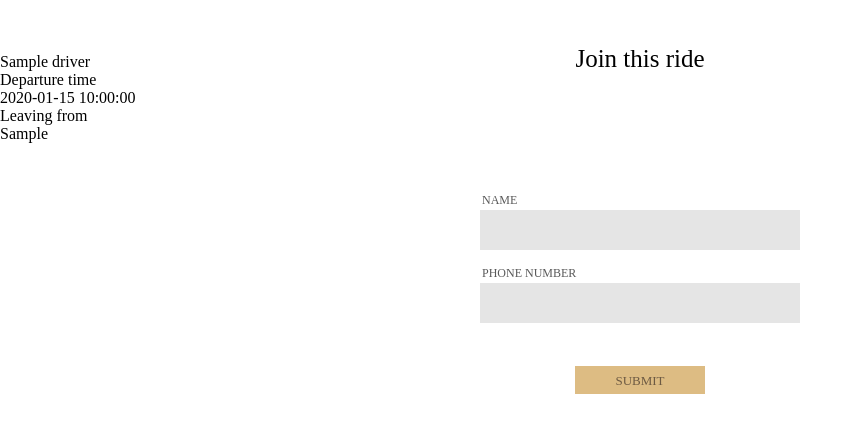
After one commit to nikrdc/motorpool, a Flask app: template templates/add_rider.html in a window 1280 px wide. The commit adds this page. Shown: the top 433 px of the page, without its empty margins (0-863 px from the left). Run offline with Flask 2, Linux system fonts and the light colour scheme; the template is opened without the code that fills it: values that come from a table or form of the project are taken from there, others are empty; tables that the repository leaves empty hold one stand-in row (values such as "Sample post"); some libraries are stand-ins or nearby versions; some web fonts are replaced.

Commit message:
work started on add rider page

```diff
--- a/app.py
+++ b/app.py
@@ -116,12 +116,16 @@ class RiderForm(Form):
 
 # Helpers
 
-serializer = URLSafeSerializer(app.config['SECRET_KEY'])
+event_serializer = URLSafeSerializer(app.config['SECRET_KEY'],
+                                     salt = 'event-salt')
 
-def generate_token(self):
+driver_serializer = URLSafeSerializer(app.config['SECRET_KEY'],
+                                      salt = 'driver-salt')
+
+def generate_token(self, serializer):
     return serializer.dumps(self.id)
 
-def find(token):
+def find(token, serializer):
     try:
         data = serializer.loads(token)
     except:
@@ -170,15 +174,15 @@ def index():
         event = Event(name = form.name.data)
         db.session.add(event)
         db.session.commit()
-        event_token = generate_token(event)
+        event_token = generate_token(event, event_serializer)
         return redirect(url_for('show_event', event_token = event_token))
     return render_template('index.html', form = form)
 
 
 @app.route('/<event_token>')
 def show_event(event_token):
-    if find(event_token):
-        event = Event.query.get(find(event_token))
+    if find(event_token, event_serializer):
+        event = Event.query.get(find(event_token, event_serializer))
         return render_template('event.html', event = event)
     flash('The event you\'re looking for doesn\'t exist!')
     return redirect(url_for('index'))
@@ -194,7 +198,7 @@ def show_driver(event_token, driver_token):
 @app.route('/<event_token>/add', methods = ['GET', 'POST'])
 def add_driver(event_token):
     form = DriverForm()
-    event = Event.query.get(find(event_token))
+    event = Event.query.get(find(event_token, event_serializer))
     if form.validate_on_submit():
         directions = form.directions.data
         directions_length = len(directions)
@@ -214,8 +218,8 @@ def add_driver(event_token):
 
 @app.route('/<event_token>/<driver_token>/add', methods = ['GET', 'POST'])
 def add_rider(event_token, driver_token):
-    event = Event.query.get(find(event_token))
-    driver = Driver.query.get(driver(event_token))
+    event = Event.query.get(find(event_token, event_serializer))
+    driver = Driver.query.get(find(driver_token, driver_serializer))
     if driver in event.drivers:
         form = RiderForm()
         if form.validate_on_submit():
--- a/static/style.css
+++ b/static/style.css
@@ -157,10 +157,11 @@ input[type="checkbox"] {
     cursor: pointer;
     margin: 0 0 -40px 282px;
     outline-width: 0;
+    background: url('/static/img/unchecked.png') no-repeat center #e5e5e5;
 }
 
 input[type="checkbox"]:checked {
-    background: url('/static/img/check.png') no-repeat center #e5e5e5;
+    background: url('/static/img/checked.png') no-repeat center #e5e5e5;
     cursor: pointer;
     border: none;
     outline-width: 0;
--- a/templates/add_driver.html
+++ b/templates/add_driver.html
@@ -3,11 +3,11 @@
 {% block body %}
 
     <script>
-    $(document).ready(function(){
+    $(document).ready(function() {
         $('#ride_there').hide();
         $('#ride_back').hide();
 
-        $('#directions-0').change(function(){
+        $('#directions-0').change(function() {
             if (this.checked) {
                 $('#ride_there').slideDown(400)
             } else {
@@ -15,7 +15,7 @@
             }
         });
 
-        $('#directions-1').change(function(){
+        $('#directions-1').change(function() {
             if (this.checked) {
                 $('#ride_back').slideDown(400)
             } else {
--- /dev/null
+++ b/templates/add_rider.html
@@ -0,0 +1,25 @@
+{% extends "base.html" %}
+{% block title %}Join this ride{% endblock %}
+{% block body %}
+
+    <div class="title">Join this ride</div>
+
+    <div id="rider">
+        <div id="driver_name">{{ driver.name }}</div>
+
+        <div class="descriptor">Departure time</div>
+        <div class="data">{{ driver.datetime }}</div>
+
+        <div class="descriptor">Leaving from</div>
+        <div class="data">{{ driver.location }}</div>
+    </div>
+
+    <form method="POST" class="form">
+        {{ form.csrf_token }}
+        {{ form.name.label }}<br>
+        {{ form.name() }}<br>
+        {{ form.phone.label }}<br>
+        {{ form.phone() }}<br>
+        <div id="submit_button">{{ form.submit() }}</div>
+    </form>
+{% endblock %}
```
Also changed, not shown: static/img/check.png (deleted), static/img/checked.png (added), static/img/unchecked.png (added).
